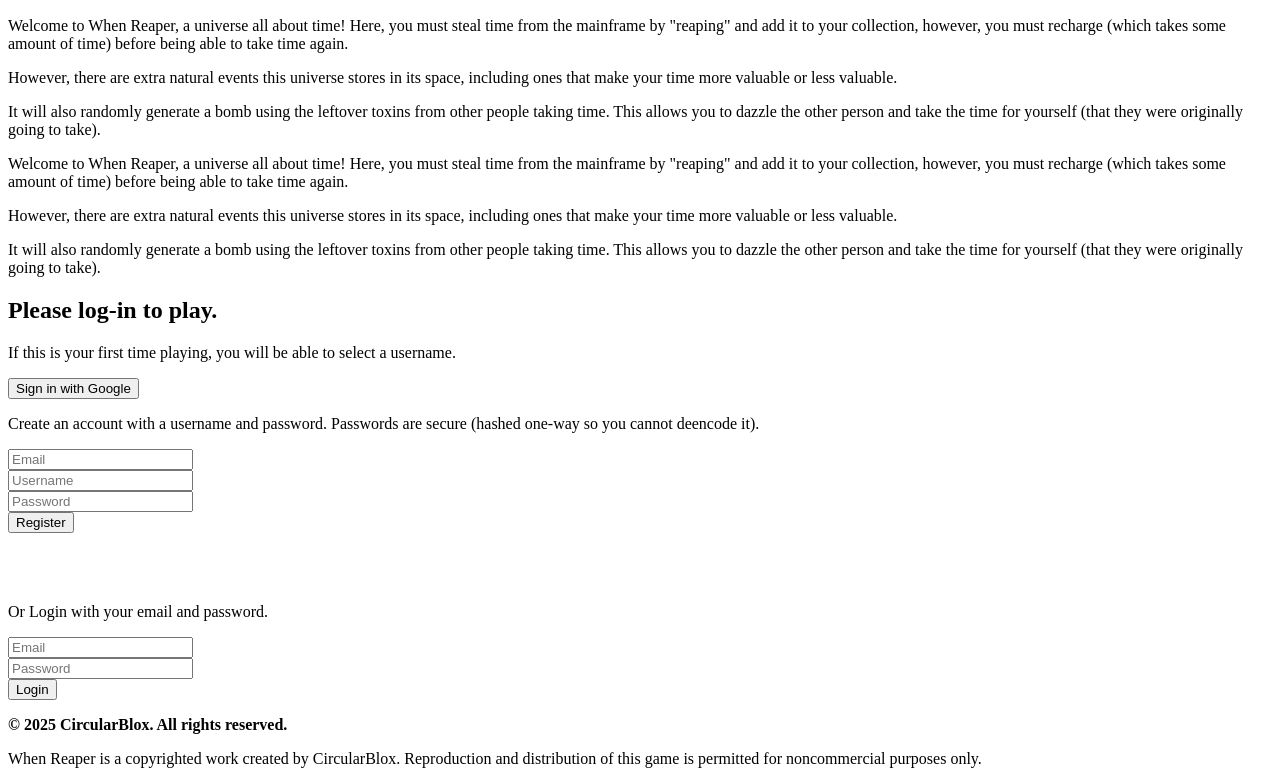
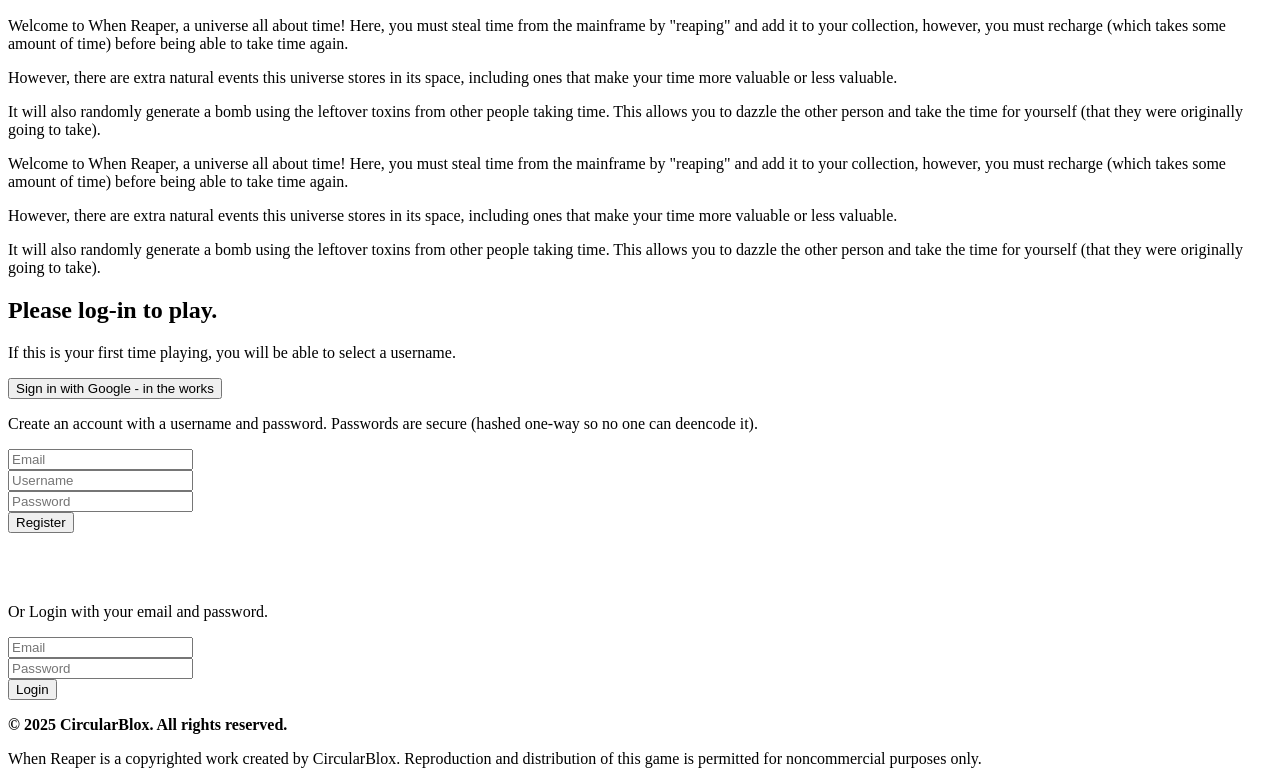
Before and after one commit to MathPerson12321/When-Reaper, a website with bundled scripts: page public/login.html in a window 1280 px wide. Shown: the part 110-894 px from the top of the page. Built offline with nearby package versions, Linux system fonts and the light colour scheme; no server answers.

Commit message:
sign in with google work

```diff
--- a/index.js
+++ b/index.js
@@ -157,7 +157,6 @@ async function addUser(user, id) {
 }
 
 async function addUserWithPass(user,password,id) {
-  console.log({user,password,id})
   const existing = await firestore
     .collection("users")
     .where("username","==", user)
--- a/public/login.html
+++ b/public/login.html
@@ -17,10 +17,10 @@
         <div id="loginmenu">
             <h2 id="defaulttext">Please log-in to play.</h2>
             <p id="defaultdesc">If this is your first time playing, you will be able to select a username.</p>
-            <button id="loginbutton">Sign in with Google</button>
+            <button id="loginbuttonv2">Sign in with Google - in the works</button>
             <br>
             <div id="userandpasscreate">
-                <p>Create an account with a username and password. Passwords are secure (hashed one-way so you cannot deencode it).</p>
+                <p>Create an account with a username and password. Passwords are secure (hashed one-way so no one can deencode it).</p>
                 <input type="email" id="email" placeholder="Email">
                 <br>
                 <input type="text" id="username" placeholder="Username">
```
